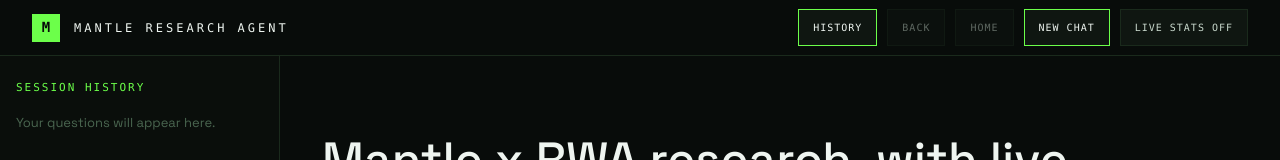
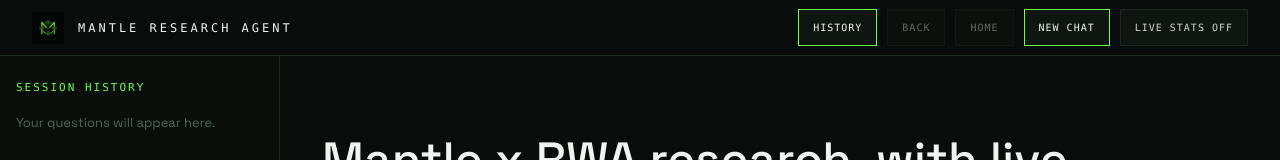
Before and after one commit to onchaindc/MANTLE-AGENT, a Next.js app: page / in a window 1280 px wide. Shown: the top 160 px of the page. Built offline with nearby package versions, Linux system fonts and the light colour scheme.

Commit message:
fix: use official app logo and favicon

```diff
--- a/app/layout.tsx
+++ b/app/layout.tsx
@@ -4,6 +4,11 @@ import "./globals.css";
 export const metadata: Metadata = {
   title: "Mantle RWA Research Agent",
   description: "AI-powered research agent for Mantle Network and Real World Assets. Live onchain data, ecosystem analysis, and distribution layer research.",
+  icons: {
+    icon: "/mantle-logo.png",
+    shortcut: "/mantle-logo.png",
+    apple: "/mantle-logo.png",
+  },
 };
 
 export default function RootLayout({ children }: { children: React.ReactNode }) {
--- a/app/page.tsx
+++ b/app/page.tsx
@@ -1,5 +1,6 @@
 "use client";
 
+import Image from "next/image";
 import { useEffect, useMemo, useRef, useState } from "react";
 
 const SUGGESTED = [
@@ -173,8 +174,8 @@ export default function Home() {
     <div style={{ minHeight: "100vh", background: "#080C0A", display: "flex", flexDirection: "column" }}>
       <header style={{ borderBottom: "1px solid #1A2A1C", padding: "0 32px", minHeight: "56px", display: "flex", alignItems: "center", justifyContent: "space-between", position: "sticky", top: 0, background: "#080C0A", zIndex: 10, gap: "16px", flexWrap: "wrap" }}>
         <div style={{ display: "flex", alignItems: "center", gap: "14px" }}>
-          <div style={{ width: "28px", height: "28px", background: "#6CFF4A", display: "flex", alignItems: "center", justifyContent: "center" }}>
-            <span style={{ fontSize: "14px", fontWeight: 700, color: "#080C0A", fontFamily: "var(--font-mono)" }}>M</span>
+          <div style={{ width: "32px", height: "32px", display: "flex", alignItems: "center", justifyContent: "center", overflow: "hidden" }}>
+            <Image src="/mantle-logo.png" alt="Mantle Research Agent logo" width={32} height={32} style={{ width: "32px", height: "32px", objectFit: "cover", display: "block" }} priority />
           </div>
           <span style={{ fontFamily: "var(--font-mono)", fontSize: "12px", letterSpacing: "3px", color: "#EEF5F0", textTransform: "uppercase" }}>Mantle Research Agent</span>
         </div>
@@ -275,8 +276,8 @@ export default function Home() {
             <div style={{ flex: 1, paddingTop: "32px", paddingBottom: "24px", display: "flex", flexDirection: "column", gap: "24px" }}>
               {messages.map((message, index) => (
                 <div key={index} ref={(element) => { messageRefs.current[index] = element; }} style={{ display: "flex", gap: "16px", alignItems: "flex-start" }}>
-                  <div style={{ width: "28px", height: "28px", flexShrink: 0, display: "flex", alignItems: "center", justifyContent: "center", background: message.role === "user" ? "#1A2A1C" : "#6CFF4A", fontFamily: "var(--font-mono)", fontSize: "10px", fontWeight: 700, color: message.role === "user" ? "#4A6650" : "#080C0A" }}>
-                    {message.role === "user" ? "YOU" : "AI"}
+                  <div style={{ width: "28px", height: "28px", flexShrink: 0, display: "flex", alignItems: "center", justifyContent: "center", background: message.role === "user" ? "#1A2A1C" : "#080C0A", border: message.role === "user" ? "1px solid #1A2A1C" : "1px solid #6CFF4A", overflow: "hidden", fontFamily: "var(--font-mono)", fontSize: "10px", fontWeight: 700, color: "#4A6650" }}>
+                    {message.role === "user" ? "YOU" : <Image src="/mantle-logo.png" alt="Mantle Research Agent" width={28} height={28} style={{ width: "28px", height: "28px", objectFit: "cover", display: "block" }} />}
                   </div>
                   <div style={{ flex: 1 }}>
                     {message.role === "user" ? (
@@ -312,7 +313,9 @@ export default function Home() {
 
               {loading && (
                 <div style={{ display: "flex", gap: "16px", alignItems: "flex-start" }}>
-                  <div style={{ width: "28px", height: "28px", flexShrink: 0, display: "flex", alignItems: "center", justifyContent: "center", background: "#6CFF4A", fontFamily: "var(--font-mono)", fontSize: "10px", fontWeight: 700, color: "#080C0A" }}>AI</div>
+                  <div style={{ width: "28px", height: "28px", flexShrink: 0, display: "flex", alignItems: "center", justifyContent: "center", background: "#080C0A", border: "1px solid #6CFF4A", overflow: "hidden" }}>
+                    <Image src="/mantle-logo.png" alt="Mantle Research Agent" width={28} height={28} style={{ width: "28px", height: "28px", objectFit: "cover", display: "block" }} />
+                  </div>
                   <div style={{ background: "#0F1611", border: "1px solid #1A2A1C", borderTop: "2px solid #6CFF4A", padding: "20px 28px", display: "flex", gap: "6px", alignItems: "center" }}>
                     {[0, 1, 2].map((dot) => (
                       <div key={dot} style={{ width: "6px", height: "6px", background: "#6CFF4A", borderRadius: "50%", animation: `pulse 1.2s ease-in-out ${dot * 0.2}s infinite` }} />
```
Also changed, not shown: app/icon.png (added), public/mantle-logo.png (added).
